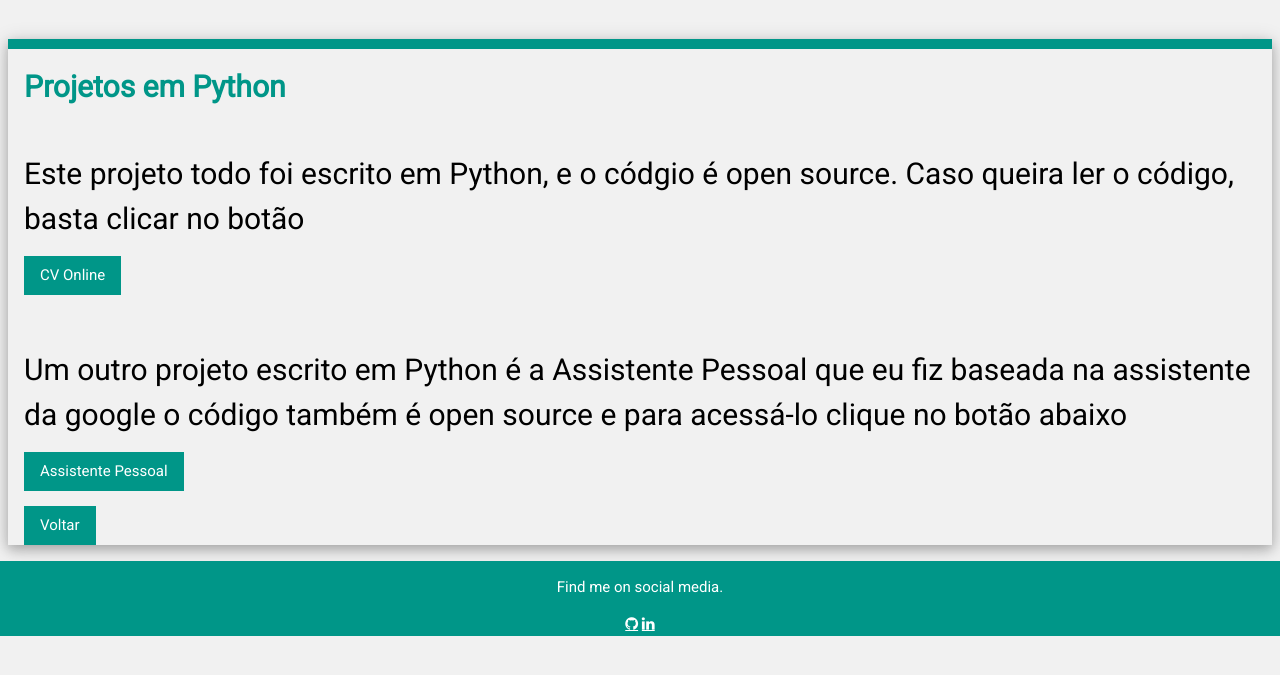
After one commit to guidio8/curriculo-online, a Flask app: page /Python in a window 1280 px wide. The commit adds this page. Shown: the top 675 px of the page. Run offline with Flask 2, Linux system fonts and the light colour scheme.

Commit message:
adding python projects

```diff
--- a/main.py
+++ b/main.py
@@ -6,6 +6,7 @@ app = Flask(__name__)
 app.config['USERNAME'] = os.getenv('USERNAME')
 app.config['PASSWORD'] = os.getenv('PASSWORD')
 app.config['AUTHENTICATION'] = os.getenv('AUTHENTICATION')
+app.config['LANGUAGE'] = os.getenv('LANGUAGE')
 app.config.from_pyfile('config.cfg', silent=True)
 
 
@@ -27,18 +28,16 @@ def login():
 
 @app.route('/en', methods=['GET'])
 def translateEnglish():
-    return index('en')
+    app.config['LANGUAGE'] = 'en'
+    return index()
 
 @app.route('/pt', methods=['GET'])
 def translatePortugues():
-    return index('pt')
+    app.config['LANGUAGE'] = 'pt'
+    return index()
 
-@app.route('/', methods=['GET'])
-def index(*args):
-    language = 'pt'
-
-    if 'en' in args:
-        language = 'en'
+@app.route('/', methods=['POST','GET'])
+def index():
 
     if 'logged' in app.config['AUTHENTICATION']:
         is_logged = True
@@ -67,7 +66,7 @@ def index(*args):
         langs = [dict(nome_lingua=row[0], nota=row[1] * 10) for row in rows]
         con.commit()
     sqlite3.connect('sql/skills.db').close()
-    return render_template('index.html', rec=skills, rec_resto=skills_resto, rec2=estudos, rec3=langs, logged=is_logged, language=language)
+    return render_template('index.html', rec=skills, rec_resto=skills_resto, rec2=estudos, rec3=langs, logged=is_logged, language=app.config['LANGUAGE'])
 
 @app.route('/fill_skills')
 def load_pag_add_skills():
@@ -82,7 +81,8 @@ def logout():
         app.config['AUTHENTICATION'] = ''
     return render_template('login.html')
 
-@app.route('/mysql', methods=['POST', 'GET'])
+
+@app.route('/MySQL', methods=['POST', 'GET'])
 def mysql_queries():
     with sqlite3.connect('sql/skills.db') as con:
         cur = con.cursor()
@@ -227,6 +227,9 @@ def remover_skills():
                 return redirect('/')
     return redirect('/')
 
+@app.route('/Python', methods=['GET', 'POST'])
+def pythonProjects():
+    return render_template("pythonProject.html", language = app.config['LANGUAGE'])
 
 if __name__ == '__main__':
     app.run(debug=True)
--- a/templates/add_skills.html
+++ b/templates/add_skills.html
@@ -35,7 +35,7 @@
                     <p class="w3-large"><b><i class="fa fa-asterisk fa-fw w3-margin-right w3-text-grey"></i>Main Skills</b></p>
                     {% for p in rec %}
                     {% if p.nome_skill == 'MySQL' %}
-                    <form action="/mysql">
+                    <form action="/MySQL">
                         <button class = "w3-btn">{{p.nome_skill}}</button>
                     </form>
                     <div class="w3-light-grey w3-round-xlarge w3-small">
--- a/templates/index.html
+++ b/templates/index.html
@@ -35,9 +35,9 @@
                     <hr>
                     <p class="w3-large"><b><i class="fa fa-asterisk fa-fw w3-margin-right w3-text-grey"></i>Main Skills</b></p>
                     {% for p in rec %}
-          {% if p.nome_skill == 'MySQL' %}
-          <form action="/mysql">
-            <button class = "w3-btn">{{p.nome_skill}}</button>
+                    {% if p.nome_skill == 'MySQL' or p.nome_skill == 'Python' %}
+                    <form>
+                        <button formaction="/{{p.nome_skill}}" class = "w3-btn">{{p.nome_skill}}</button>
                     </form>
                     <div class="w3-light-grey w3-round-xlarge w3-small">
                         <div class="w3-container w3-center w3-round-xlarge w3-grey" style="width:{{p.nota}}%">{{p.nota}}%</div>
--- /dev/null
+++ b/templates/pythonProject.html
@@ -0,0 +1,93 @@
+<!DOCTYPE html>
+<html>
+<title>python</title>
+<meta charset="UTF-8">
+<meta name="viewport" content="width=device-width, initial-scale=1">
+<link rel="stylesheet" href="https://www.w3schools.com/w3css/4/w3.css">
+<link rel='stylesheet' href='https://fonts.googleapis.com/css?family=Roboto'>
+<link rel="stylesheet" href="https://cdnjs.cloudflare.com/ajax/libs/font-awesome/4.7.0/css/font-awesome.min.css">
+<style>
+    html,body,h1,h2,h3,h4,h5,h6 {font-family: "Roboto", sans-serif}
+</style>
+<body class="w3-light-grey">
+
+<!-- Page Container -->
+<div class="w3-content w3-margin-top" style="max-width:1400px;">
+
+    <!-- The Grid -->
+    <div class="w3-row-padding">
+
+        <!-- Left Column -->
+        <div class="w3-third">
+
+            <!-- End Left Column -->
+        </div>
+
+        <!-- Right Column -->
+        <div>
+            <br>
+            <div class="w3-card-4">
+                <div class="w3-container w3-teal">
+                    <h2></h2>
+                </div>
+                {% if language == 'pt' %}
+                <form class="w3-container" method="POST">
+                    <p>
+                    <h2 class="w3-text-teal"><b>Projetos em Python</b></h2>
+                    <br>
+                    <h2>Este projeto todo foi escrito em Python, e o códgio é open source.
+                        Caso queira ler o código, basta clicar no botão</h2>
+                    </p>
+                    <button class="w3-button w3-teal" formaction="http://github.com/guidio8/curriculo-online">CV Online</button>
+                    <p>
+                        <br>
+                    <h2>Um outro projeto escrito em Python é a Assistente Pessoal que eu fiz baseada na assistente da google
+                        o código também é open source e para acessá-lo clique no botão abaixo</h2>
+                    </p>
+                    <button class="w3-button w3-teal" formaction="http://github.com/guidio8/assistente-pessoal">Assistente Pessoal</button>
+                    <p></p>
+                </form>
+                <form action="/">
+                    <button class = "w3-margin-left w3-button w3-teal">Voltar</button>
+                </form>
+                {% else %}
+                <form class="w3-container" method="POST">
+                    <p>
+                    <h2 class="w3-text-teal"><b>Python Projects</b></h2>
+                    <br>
+                    <h2>This project was written in Python and is open source, in case you want to read the code you can
+                        click the button below
+                    </h2>
+                    </p>
+                    <button class="w3-button w3-teal" formaction="http://github.com/guidio8/curriculo-online">CV Online</button>
+                    <p>
+                        <br>
+                    <h2>Another project that I made using Python is a Personal Assistant base on Google's PA, it is currently in hiatus
+                        because I have been focusing on college, it's main speaking language is portuguese but it does understand
+                        a few phrases in English</h2>
+                    </p>
+                    <button class="w3-button w3-teal" formaction="http://github.com/guidio8/assistente-pessoal">Personal Assistant</button>
+                    <p></p>
+                </form>
+                <form action="/">
+                    <button class = "w3-margin-left w3-button w3-teal">Home Page</button>
+                </form>
+                {% endif %}
+            </div>
+            <!-- End Right Column -->
+        </div>
+
+        <!-- End Grid -->
+    </div>
+
+    <!-- End Page Container -->
+</div>
+
+<footer class="w3-container w3-teal w3-center w3-margin-top">
+    <p>Find me on social media.</p>
+    <a href="https://github.com/guidio8" class="fa fa-github w3-hover-opacity"></a>
+    <a href="https://www.linkedin.com/in/luccas-guidio-863497209/" class="fa fa-linkedin w3-hover-opacity"></a>
+</footer>
+
+</body>
+</html>
```
Also changed, not shown: 1 other file. Lines whose indentation alone changed are shown as unchanged.
